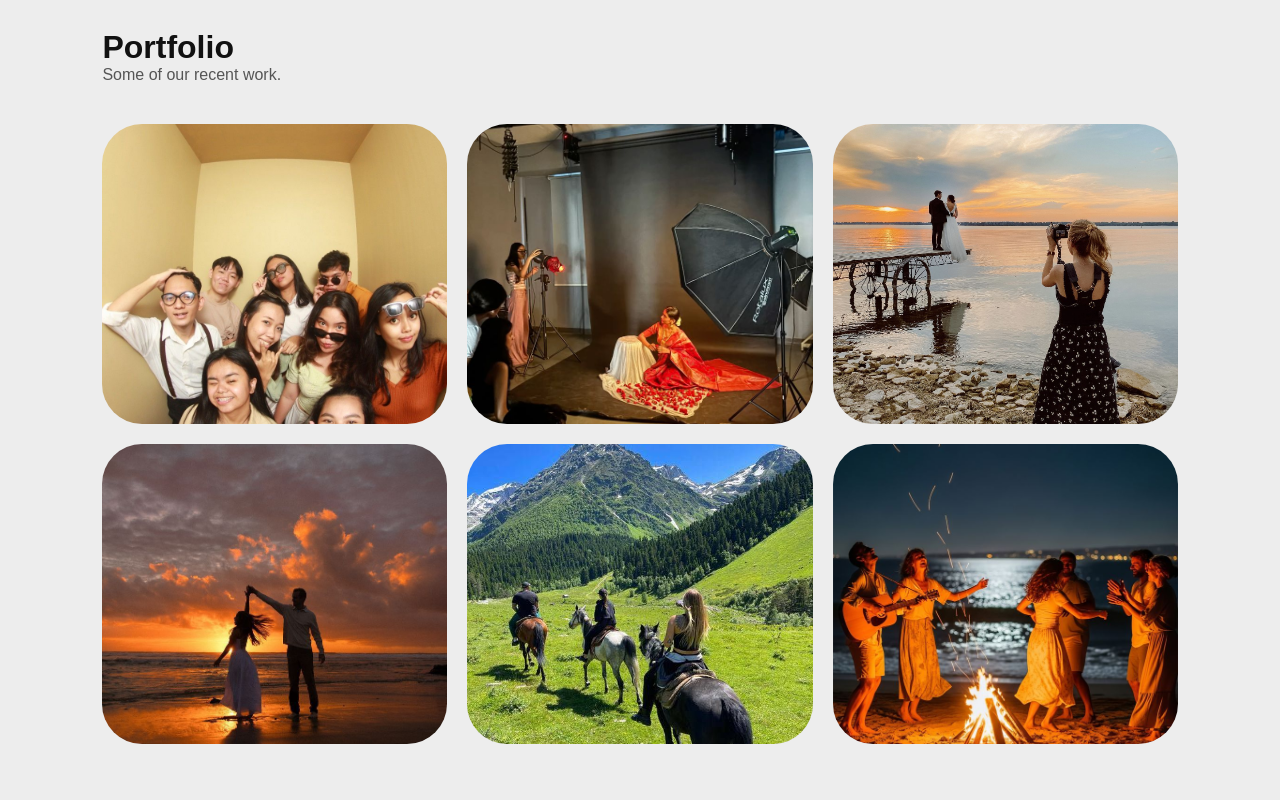
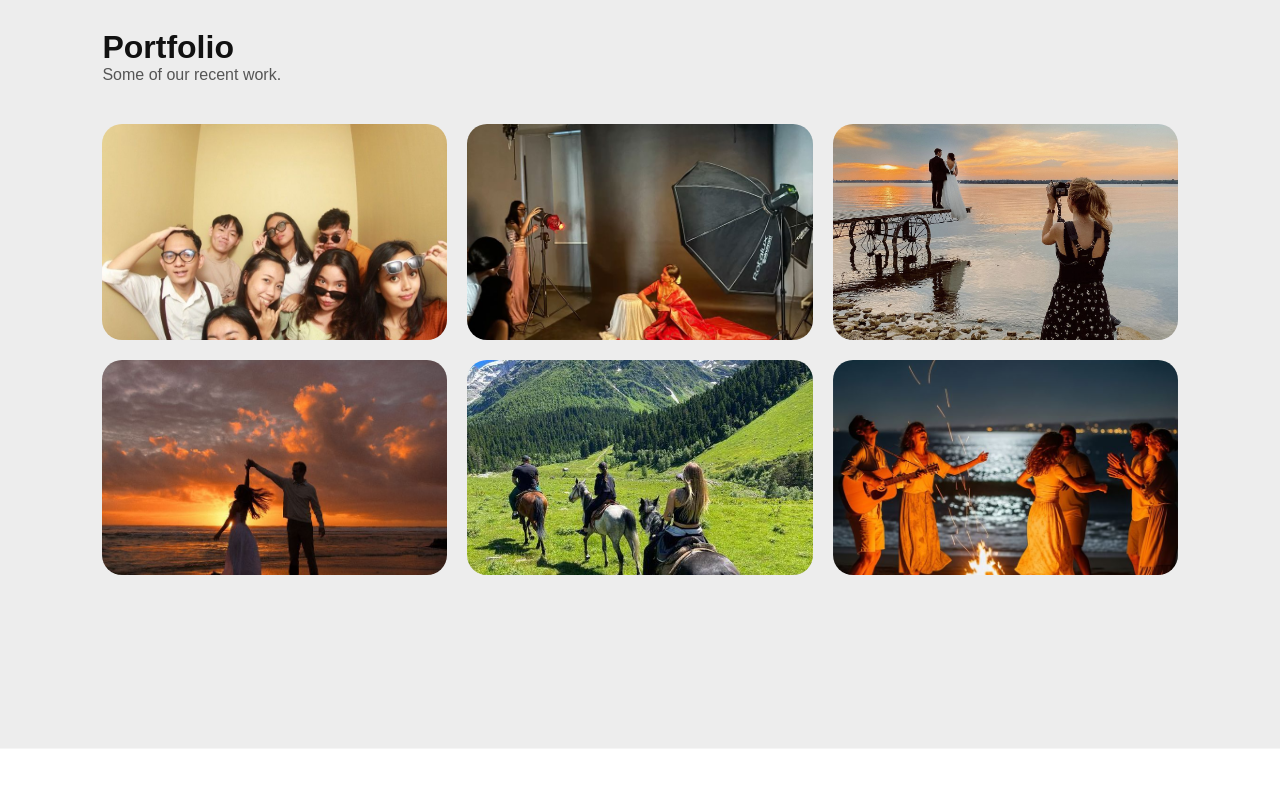
Before and after one commit to modupalliharshini/lenscraft-photo-studio, a React (Vite) app: page / in a window 1280 px wide. Shown: the part 920-1720 px from the top of the page. Built offline with nearby package versions, Linux system fonts and the light colour scheme.

Commit message:
Modified  Gallery Grid

```diff
--- a/src/components/About.jsx
+++ b/src/components/About.jsx
@@ -9,7 +9,6 @@ function About() {
           </p>
           <p>
            With years of hands-on experience, our team focuses on understanding each client’s vision and translating it into compelling imagery. From intimate moments to large-scale productions, we approach every project with precision, professionalism, and a strong creative perspective.
-           <p>We combine technical expertise with a modern aesthetic to ensure every photograph tells a clear and meaningful story. Our goal is to create timeless visuals that not only meet expectations but leave a lasting impression.</p>
           </p>
         </div>
 
--- a/src/styles/App.css
+++ b/src/styles/App.css
@@ -187,11 +187,14 @@ body {
 
 .gallery-grid img {
   width: 100%;
-  height: 300px;
+  /* height: 300px; */
+  height: 100%;
+  aspect-ratio: 16/10;
   object-fit: cover;
   cursor: pointer;
   transition: transform 0.3s ease, box-shadow 0.3s ease;
-  border-radius: 40px;
+  border-radius: 20px;
+  display: block;
 }
 
 .gallery-grid img:hover {
```
